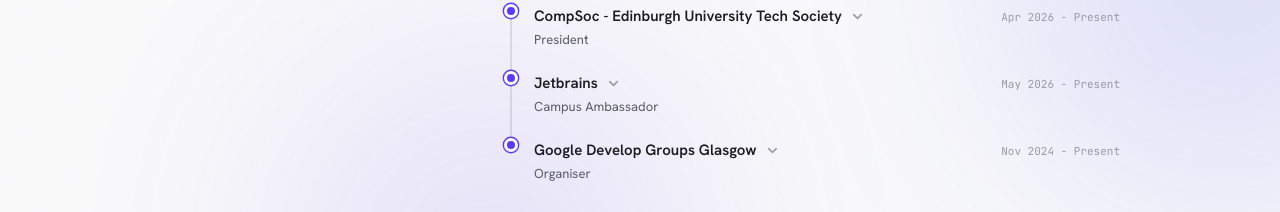
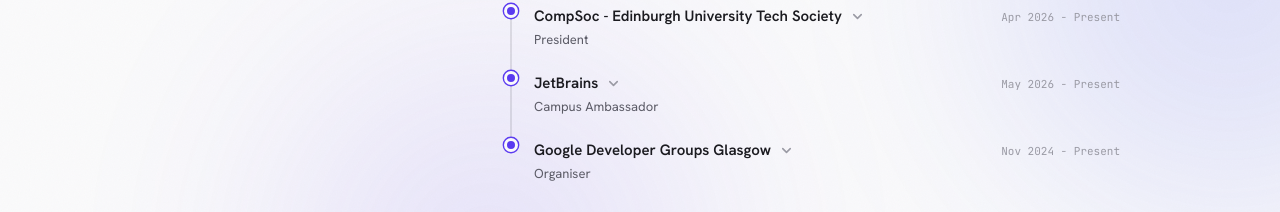
Before and after one commit to Kaiwen-W/personal-portfolio-website-claude, a React (Vite) app: page / in a window 1280 px wide. Shown: the part 543-755 px from the top of the page. Built offline with nearby package versions, Linux system fonts and the light colour scheme.

Commit message:
fix: correct organization names and update event summary in leadership section

```diff
--- a/src/data.js
+++ b/src/data.js
@@ -107,20 +107,18 @@
     },
   },
   {
-    org: "Jetbrains",
+    org: "JetBrains",
     role: "Campus Ambassador",
     period: "May 2026 - Present",
     details: {
       location: "University of Edinburgh",
-      summary: "Organising cool meetups pre-University.",
-      highlights: [
-        "Organised technical meetups, curating speakers from top tech companies, serving a community of 200+ developers",
-        "Delivered technical presentations on reinforcement learning at multiple events, engaging audiences of 80+ attendees",
-      ],
+      summary:
+        "Organising events for JetBrains while promoting their products and internships.",
+      highlights: [],
     },
   },
   {
-    org: "Google Develop Groups Glasgow",
+    org: "Google Developer Groups Glasgow",
     role: "Organiser",
     period: "Nov 2024 - Present",
     details: {
```
